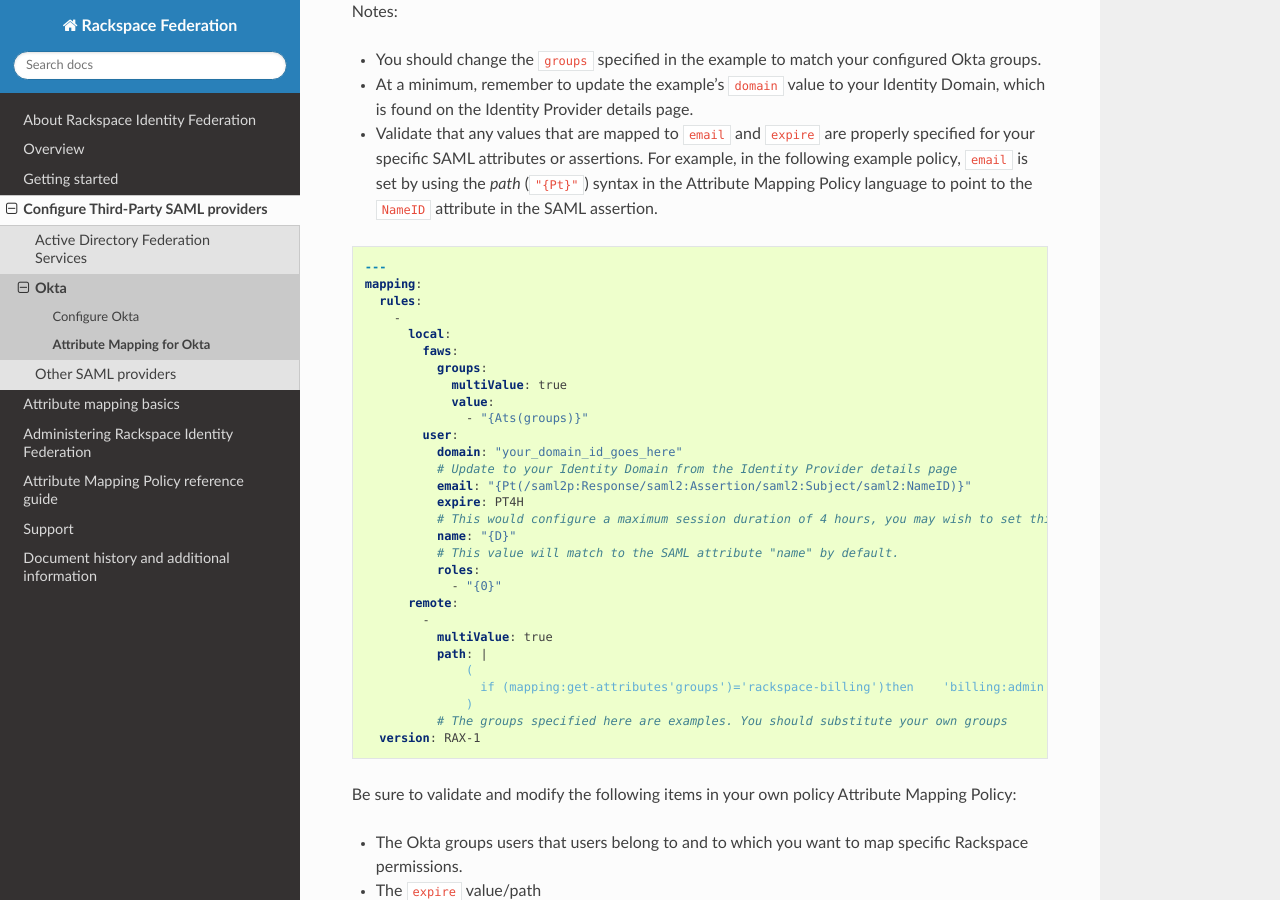
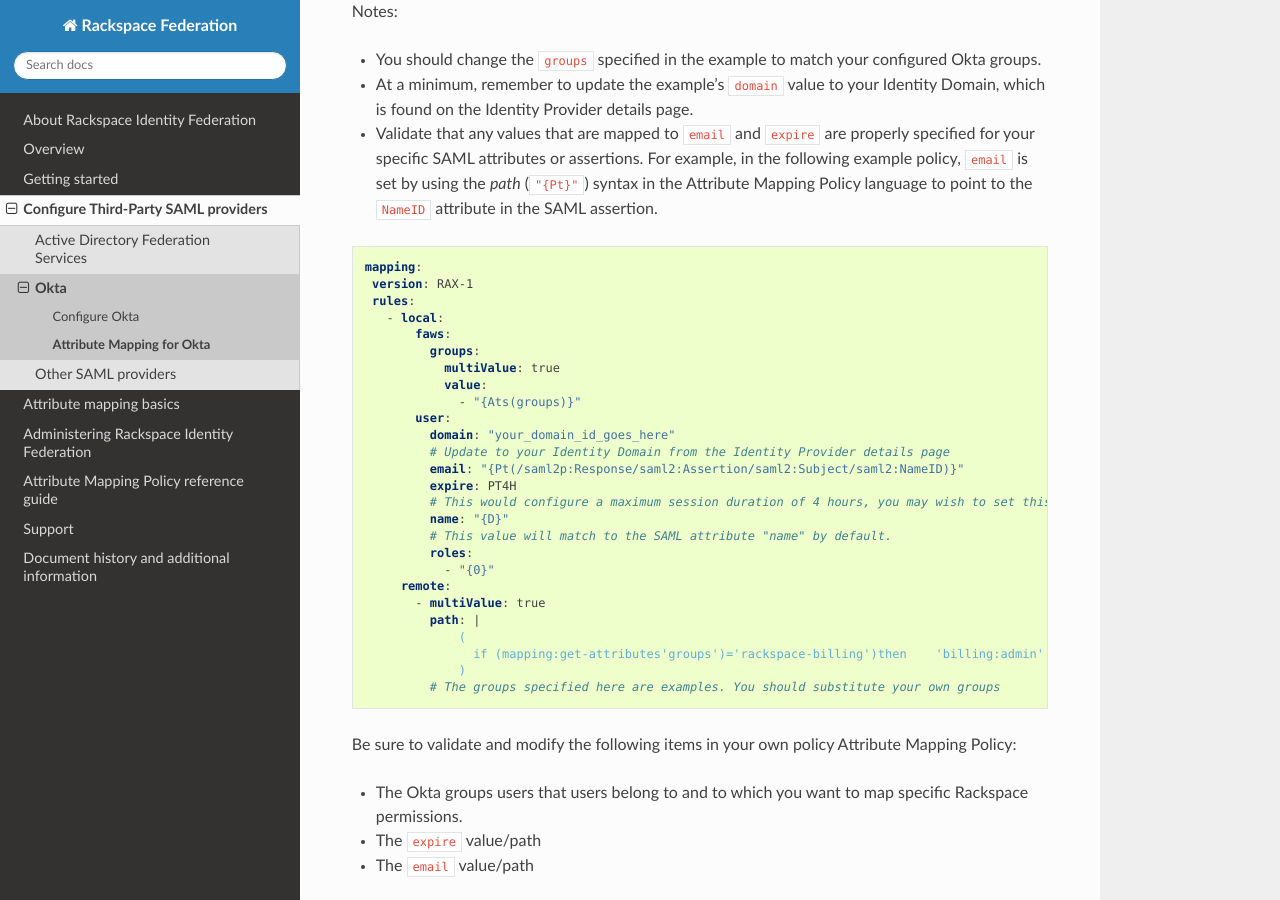
Before and after one commit to rackerlabs/docs-rackspace-federation, a Sphinx documentation site: the page built from doc/config-3p-saml/config-okta/okta-attribmapping.rst, in a window 1280 px wide and 900 px high, scrolled down 879 px. Built offline with Sphinx 7.4.7 and the Read the Docs theme 2.0.0, drawn with Linux system fonts in a browser that asks for light colours; the version number could not be read and is left out; some of the changed lines change nothing that is shown.

Commit message:
Fixing indentation issues in policy

```diff
--- a/doc/config-3p-saml/config-okta/okta-attribmapping.rst
+++ b/doc/config-3p-saml/config-okta/okta-attribmapping.rst
@@ -40,11 +40,10 @@
 
 .. code-block:: yaml
 
-   ---
-   mapping:
+    mapping:
+     version: RAX-1
      rules:
-       -
-         local:
+       - local:
            faws:
              groups:
                multiValue: true
@@ -61,14 +60,13 @@
              roles:
                - "{0}"
          remote:
-           -
-             multiValue: true
+           - multiValue: true
              path: |
                  (
                    if (mapping:get-attributes'groups')='rackspace-billing')then    'billing:admin' else ()
                  )
              # The groups specified here are examples. You should substitute your own groups
-     version: RAX-1
+
 
 Be sure to validate and modify the following items in your own policy |amp|:
 
```
